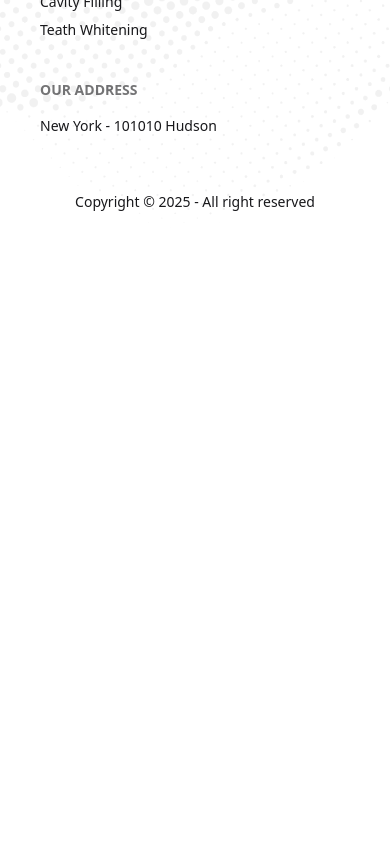
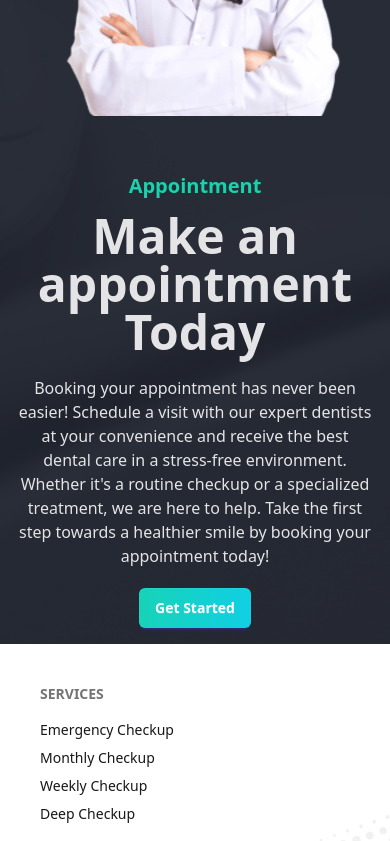
Before and after one commit to Ahammad204/doctor-portal-client-side, a React (Vite) app: page / in a window 390 px wide. Shown: the part 4270-5111 px from the top of the page. Before the commit the page ends 4498 px from the top, so only its background shows below. Built offline with nearby package versions, Linux system fonts and the light colour scheme.

Commit message:
responsive appointment section

```diff
--- a/src/Pages/Home/Home/Home.jsx
+++ b/src/Pages/Home/Home/Home.jsx
@@ -1,3 +1,4 @@
+import Appointment from "../appointment/Appointment";
 import Banner from "../Banner/Banner";
 import ContactCard from "../ContactCard/ContactCard";
 import ServiceCard from "../ServiceCard/ServiceCard";
@@ -10,6 +11,7 @@ const Home = () => {
     <ContactCard></ContactCard>
     <ServiceCard></ServiceCard>
     <Terms></Terms>
+    <Appointment></Appointment>
 
     </div>
   );
--- a/src/Pages/Home/Terms/Terms.jsx
+++ b/src/Pages/Home/Terms/Terms.jsx
@@ -11,7 +11,7 @@ const Terms = () => {
         <div>
           <h1 className="text-5xl font-bold">Exceptional Dental Care, <br /> on Your Terms</h1>
           <p className="py-6">
-          It is a long established fact that a reader will be distracted by the readable content of a page when looking at its layout. The point of using Lorem Ipsumis that it has a more-or-less normal distribution of letters,as opposed to using 'Content here, content here', making it look like readable English. Many desktop publishing packages and web page
+          At our clinic, we provide top-notch dental care using advanced technology and expert techniques. Whether you need preventive care, restorative treatments, or cosmetic enhancements, our experienced professionals ensure a comfortable and effective experience. Your oral health is our priority, and we are dedicated to giving you a healthy, beautiful smile that lasts a lifetime.
           </p>
           <button
               className="btn btn-primary text-white border-none px-4 py-2 rounded-md"
--- /dev/null
+++ b/src/Pages/Home/appointment/Appointment.jsx
@@ -0,0 +1,40 @@
+import React from "react";
+
+const Appointment = () => {
+  return (
+    <div>
+      <div
+        className="hero "
+        style={{
+          backgroundImage:
+            "url(../../../../public/assets/images/appointment.png)",
+        }}
+      >
+        <div className="hero-overlay"></div>
+      <div className="flex flex-col lg:flex-row gap-10 justify-between">
+        <img className="h-96" src="../../../../public/assets/images/doctor-small.png" alt="" />
+      <div className="hero-content text-neutral-content text-center">
+          <div className="max-w-md">
+            <p className="text-[#19D3AE] font-bold text-xl mb-3">Appointment</p>
+            <h1 className="mb-5 text-5xl font-bold">Make an appointment Today</h1>
+            <p className="mb-5">
+            Booking your appointment has never been easier! Schedule a visit with our expert dentists at your convenience and receive the best dental care in a stress-free environment. Whether it's a routine checkup or a specialized treatment, we are here to help. Take the first step towards a healthier smile by booking your appointment today!
+            </p>
+            <button
+              className="btn btn-primary text-white border-none px-4 py-2 rounded-md"
+              style={{
+                background:
+                  "linear-gradient(90deg, rgb(25, 211, 174) -22.5%, rgb(15, 207, 236) 120.833%)",
+              }}
+            >
+              Get Started
+            </button>
+          </div>
+        </div>
+      </div>
+      </div>
+    </div>
+  );
+};
+
+export default Appointment;
```
